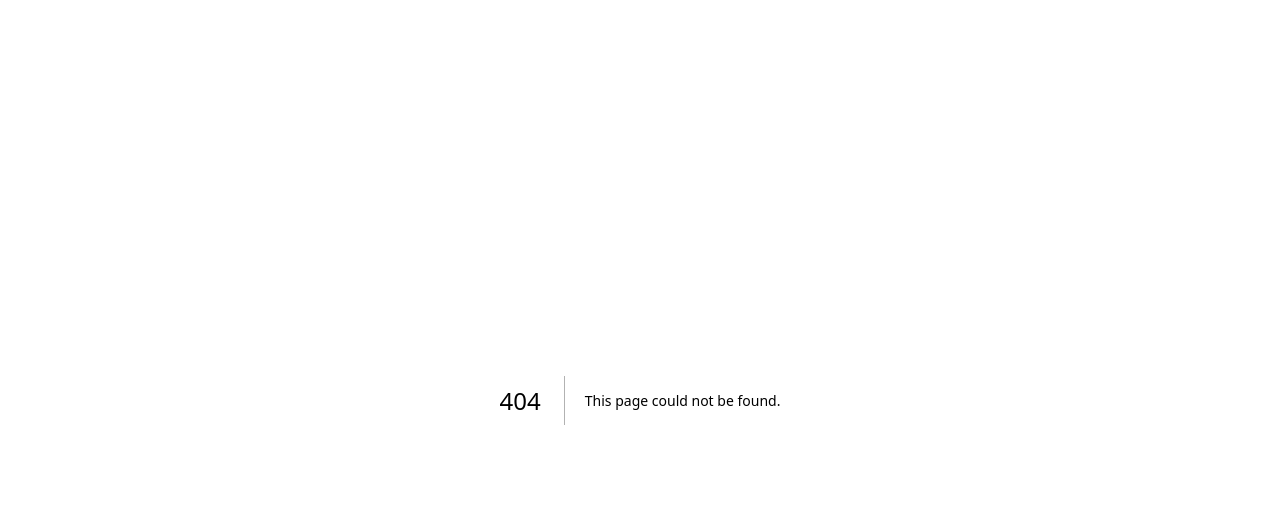
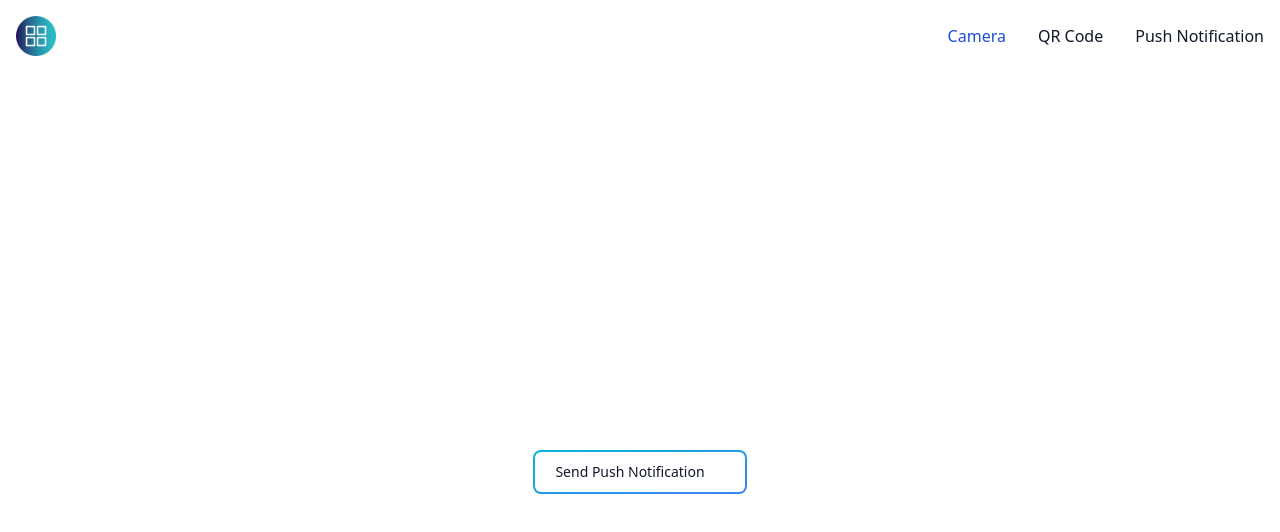
Before and after one commit to Tskxe33/Next-PWA-Demo, a Next.js app: page /pushNotificationPage in a window 1280 px wide. Before the commit this address had no page. Shown: the top 532 px of the page. Built offline with nearby package versions, Linux system fonts and the light colour scheme; no server answers.

Commit message:
add notification route

```diff
--- a/components/Notification.tsx
+++ b/components/Notification.tsx
@@ -14,6 +14,7 @@ interface Props {
 const NotificationLayout: React.FC<Props> = ({ children }) => {
   const { fcmToken } = useFcmToken();
 
+  console.log(fcmToken);
   fcmToken && console.log("FCM token:", fcmToken);
 
   useEffect(() => {
--- a/components/navbar.tsx
+++ b/components/navbar.tsx
@@ -63,6 +63,14 @@ const Navbar = () => {
                 QR Code
               </Link>
             </li>
+            <li>
+              <Link
+                href="/pushNotificationPage"
+                className="block py-2 pl-3 pr-4 text-gray-900 rounded hover:bg-gray-100 md:hover:bg-transparent md:border-0 md:hover:text-blue-700 md:p-0 dark:text-white md:dark:hover:text-blue-500 dark:hover:bg-gray-700 dark:hover:text-white md:dark:hover:bg-transparent"
+              >
+                Push Notification
+              </Link>
+            </li>
           </ul>
         </div>
       </div>
--- a/package.json
+++ b/package.json
@@ -13,6 +13,7 @@
     "@types/react": "18.2.21",
     "@types/react-dom": "18.2.7",
     "autoprefixer": "10.4.15",
+    "axios": "^1.5.0",
     "eslint": "8.49.0",
     "eslint-config-next": "13.4.19",
     "firebase": "^10.4.0",
--- /dev/null
+++ b/pages/pushNotificationPage.tsx
@@ -0,0 +1,47 @@
+import NotificationLayout from "@/components/Notification";
+import Navbar from "@/components/navbar";
+import useFcmToken from "@/utils/hooks/useFcmToken";
+import axios from "axios";
+import React from "react";
+
+const PushNotificationPage = () => {
+  const { fcmToken } = useFcmToken();
+
+  const sendPushNotification = async () => {
+    await axios.post(
+      "https://fcm.googleapis.com/fcm/send",
+      {
+        to: fcmToken,
+        notification: {
+          title: "NextJS PWA title",
+          body: "some message in your body",
+        },
+      },
+      {
+        headers: {
+          "Content-Type": "application/json",
+          Authorization:
+            "key=AAAAlNMzQ0M:APA91bE3LeCqkGtMZzxPGKOf1mpDhPj45esNrDZ1SANt_L0N8B2mFcSdm0fuwVkqKz63z1-NUmht9usTliRa4vEuFuhL-l9RzyR-m7H90ruZdrP3YP6zHOEMMABH-BQhViSGSdKc5cP0",
+        },
+      }
+    );
+  };
+
+  return (
+    <NotificationLayout>
+      <Navbar />
+      <div className="flex items-center justify-center h-screen">
+        <button
+          onClick={sendPushNotification}
+          className="my-5 relative inline-flex items-center justify-center p-0.5  overflow-hidden text-sm font-medium text-gray-900 rounded-lg group bg-gradient-to-br from-cyan-500 to-blue-500 group-hover:from-cyan-500 group-hover:to-blue-500 hover:text-white dark:text-white focus:ring-4 focus:outline-none focus:ring-cyan-200 dark:focus:ring-cyan-800"
+        >
+          <span className="flex justify-center items-center relative px-5 py-2.5 transition-all ease-in duration-75 bg-white dark:bg-gray-900 rounded-md group-hover:bg-opacity-0">
+            <p className="from-slate-200 mr-5">Send Push Notification</p>
+          </span>
+        </button>
+      </div>
+    </NotificationLayout>
+  );
+};
+
+export default PushNotificationPage;
```
Also changed, not shown: 1 other file (tests, documents, lock files or other folders).
